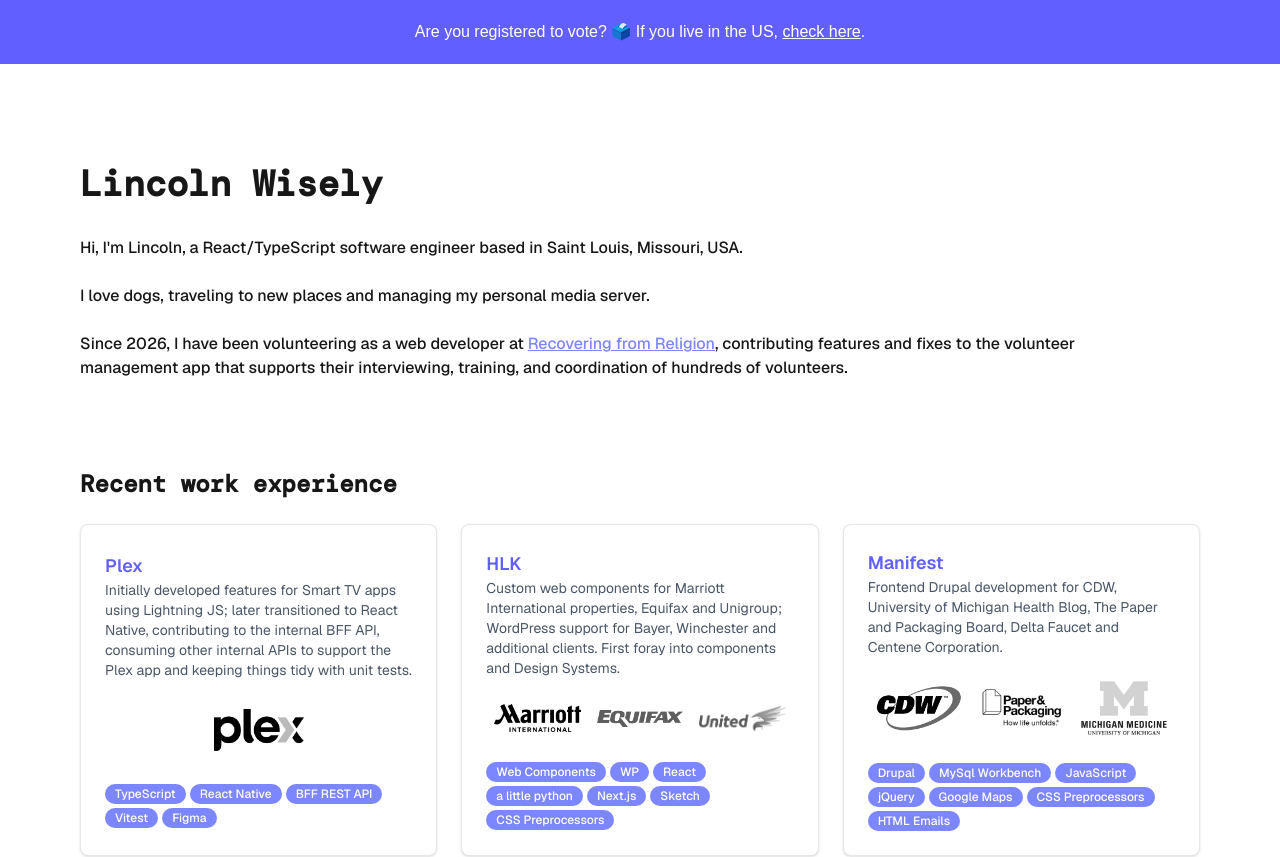
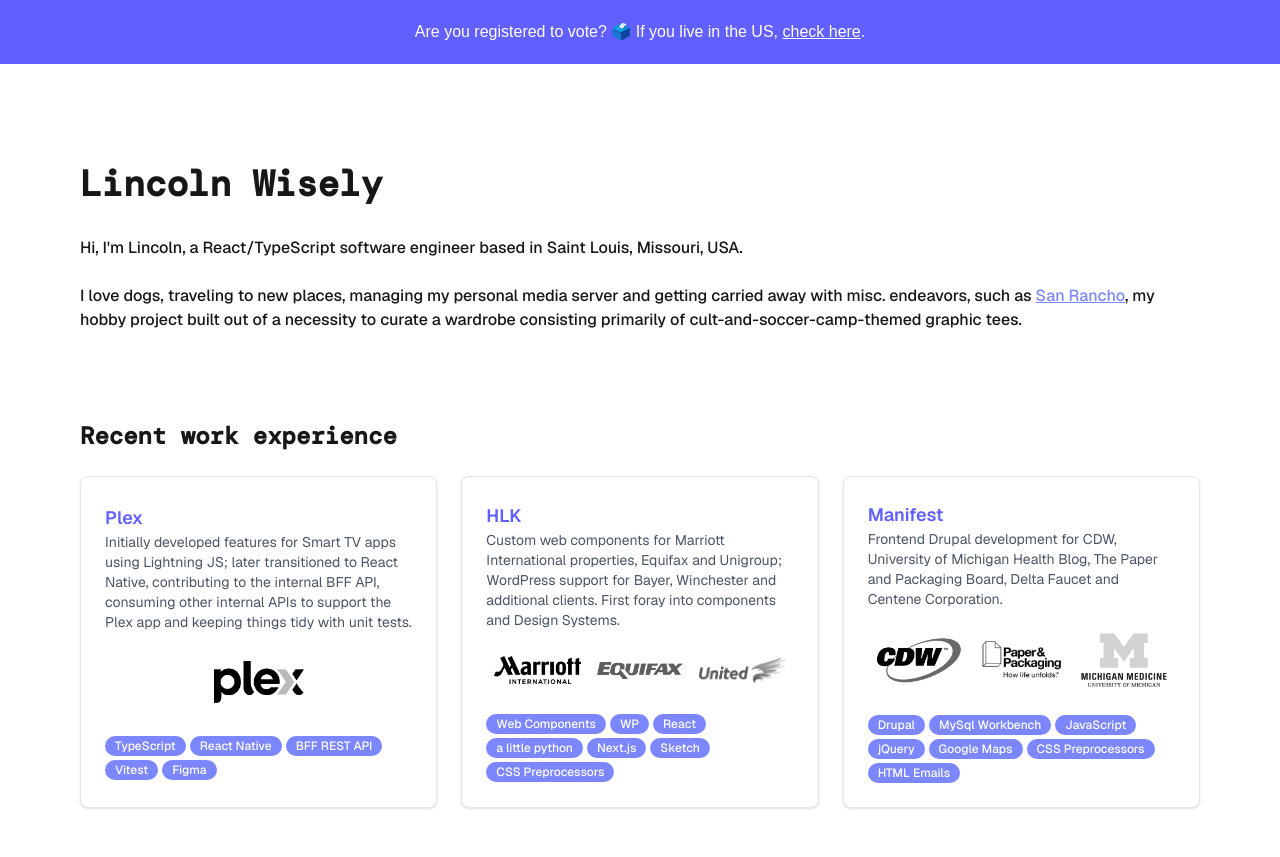
Before and after one commit to lincolnwisely/lincoln-wisely, a Next.js app: page / in a window 1280 px wide. Shown: the top 857 px of the page. Built offline with nearby package versions, Linux system fonts and the light colour scheme; a web font is replaced by a local one.

Commit message:
add san rancho reference

```diff
--- a/src/app/page.tsx
+++ b/src/app/page.tsx
@@ -21,10 +21,11 @@
               </p>
               <br />
               <p>
-                I love dogs, traveling to new places and managing my personal media server.
-              </p>
-              <br />
-              <p>Since 2026, I have been volunteering as a web developer at <a href="https://recoveringfromreligion.org" target="_blank" rel="noopener noreferrer" className="underline text-indigo-400 hover:text-indigo-500 ">Recovering from Religion</a>, contributing features and fixes to the volunteer management app that supports their interviewing, training, and coordination of hundreds of volunteers.</p>
+                I love dogs, traveling to new places, managing my personal media server and getting carried away with misc. endeavors, such as  <a className="underline text-indigo-400 hover:text-indigo-500 "
+                  href="https://www.sanrancho.com"
+                  target="_blank"
+                  rel="noopener noreferrer"
+                >San Rancho</a>, my hobby project built out of a necessity to curate a wardrobe consisting primarily of cult-and-soccer-camp-themed graphic tees.</p>
             </div>
           </div>
           <br />
```
